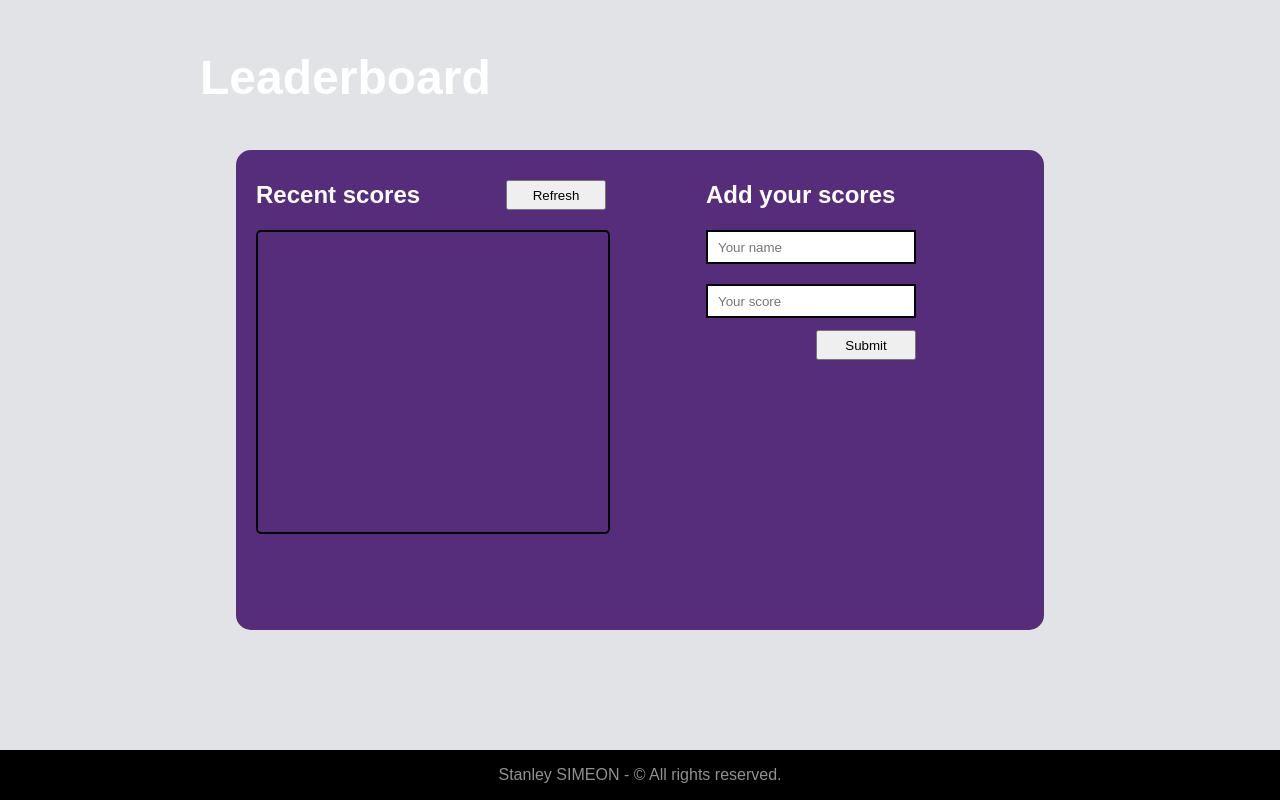
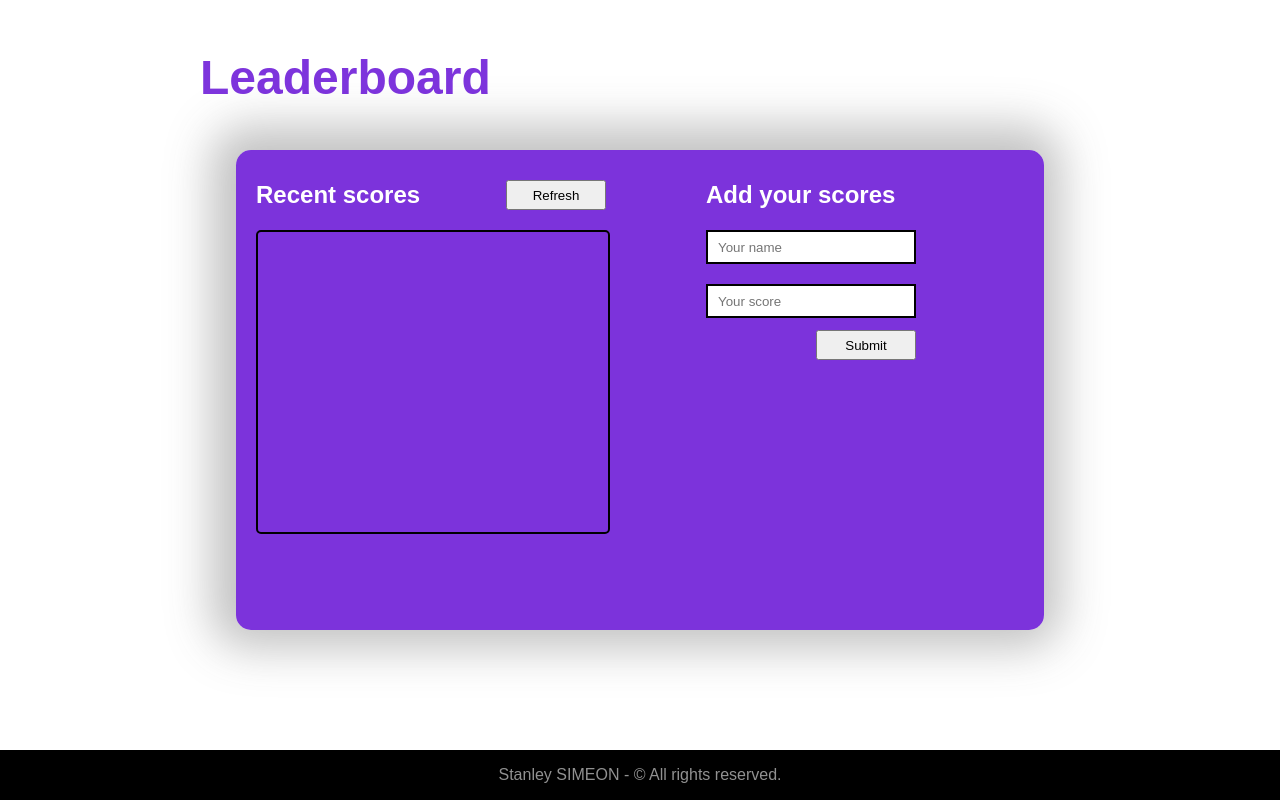
Before and after one commit to stanleySimeon/Leaderboard, a website built with webpack: page src/index.html in a window 1280 px wide. Built offline with nearby package versions, Linux system fonts and the light colour scheme; no server answers.

Commit message:
added style

```diff
--- a/src/style.css
+++ b/src/style.css
@@ -5,7 +5,6 @@
 }
 
 body {
-  background-color: rgb(225, 227, 230);
   color: white;
 }
 
@@ -18,6 +17,7 @@ body {
 .title h1 {
   font-size: 3rem;
   margin: 50px 200px;
+  color: rgba(92, 1, 211, 0.801);
 }
 
 #pageContent {
@@ -30,8 +30,11 @@ body {
   gap: 100px;
   justify-content: space-between;
   align-items: center;
-  background-color: rgba(50, 0, 97, 0.801);
+  background-color: rgba(92, 1, 211, 0.801);
   border-radius: 15px;
+  -webkit-box-shadow: -2px -1px 15px 7px rgba(80, 80, 80, 0.5);
+  -moz-box-shadow: -3px -2px 30px 14px rgba(80, 80, 80, 0.425);
+  box-shadow: -4px -3px 45px 21px rgba(80, 80, 80, 0.35);
 }
 
 #pageContent .printContainer,
```
Also changed, not shown: src/asset/backgroundGame.png (added).
